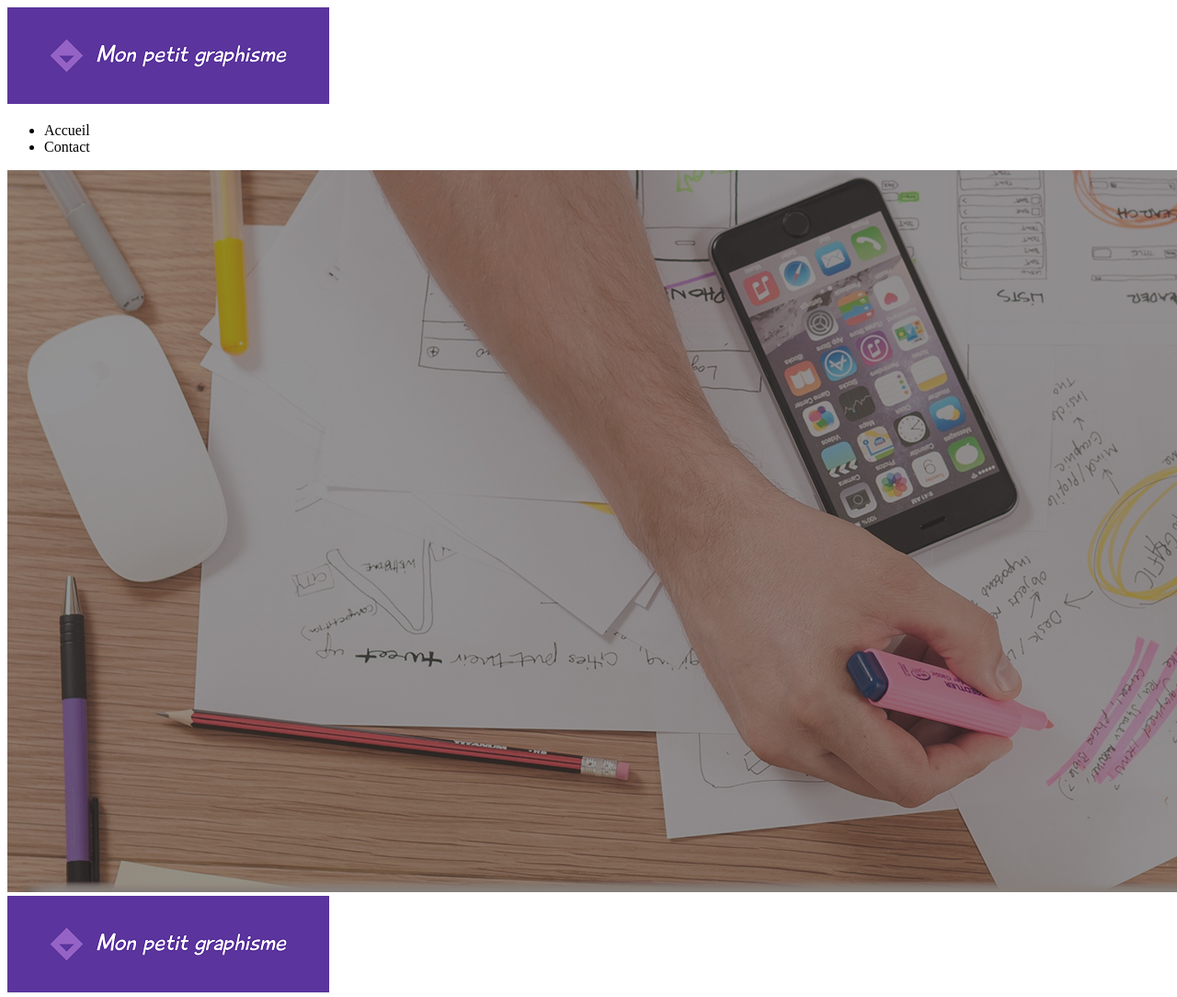
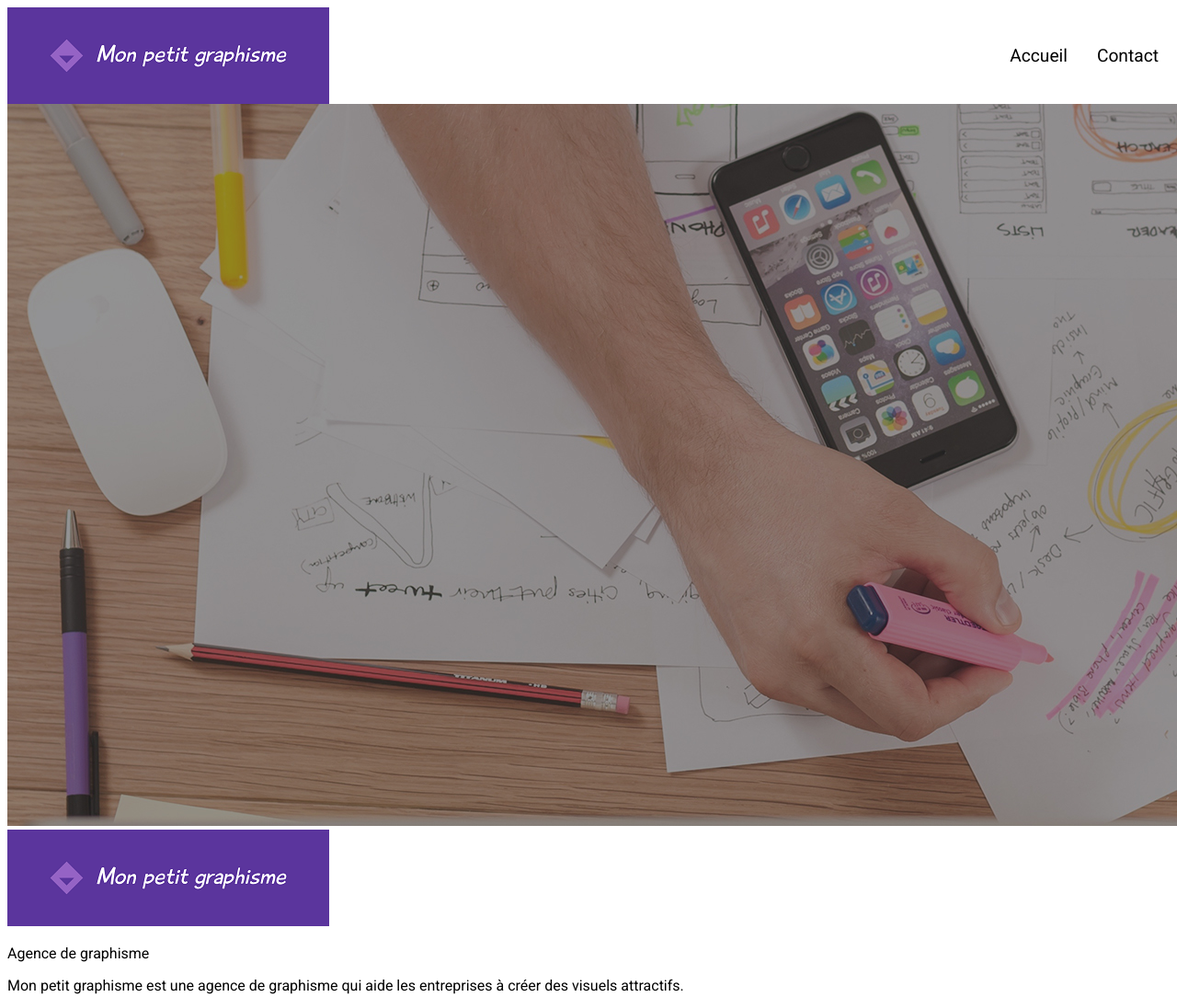
Before and after one commit to AnthonyWarnault/DefiP2, a plain HTML site: page index.html in a window 1280 px wide. Shown: the top 1084 px of the page at 92% size. Drawn offline with Linux system fonts and the light colour scheme.

Commit message:
Header css done
ajout du link font Roboto (html)

```diff
--- a/css/style.css
+++ b/css/style.css
@@ -0,0 +1,33 @@
+* {
+    box-sizing: border-box;
+    font-family: 'Roboto', sans-serif;
+}
+
+/* HEADER */
+
+header {
+    display: flex;
+    justify-content: space-between;
+}
+
+.logo-header {
+    display: flex;
+}
+
+header nav {
+    display: flex;
+    padding-right: 10px;
+}
+
+header nav ul {
+    display: flex;
+    list-style: none;
+    align-items: center;
+    justify-content: space-between;
+}
+
+header nav li {
+    padding-left: 30px;
+    margin-right: 2px;
+    font-size: 1.2em;
+}
--- a/index.html
+++ b/index.html
@@ -4,6 +4,8 @@
     <meta charset="UTF-8">
     <meta name="viewport" content="width=device-width, initial-scale=1.0">
     <link rel="stylesheet" href="https://cdnjs.cloudflare.com/ajax/libs/font-awesome/5.15.1/css/all.min.css" integrity="sha512-+4zCK9k+qNFUR5X+cKL9EIR+ZOhtIloNl9GIKS57V1MyNsYpYcUrUeQc9vNfzsWfV28IaLL3i96P9sdNyeRssA==" crossorigin="anonymous" />
+    <link rel="preconnect" href="https://fonts.gstatic.com">
+    <link href="https://fonts.googleapis.com/css2?family=Roboto:ital,wght@0,100;0,300;0,400;0,500;0,700;0,900;1,100;1,300;1,400;1,500;1,700;1,900&display=swap" rel="stylesheet">
     <link rel="stylesheet" href="css/style.css">
     <title>Mon petit graphisme</title>
 </head>
```
